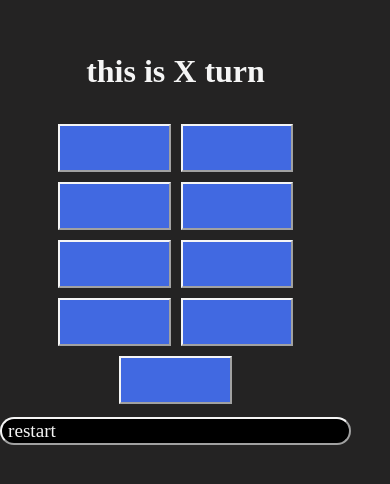
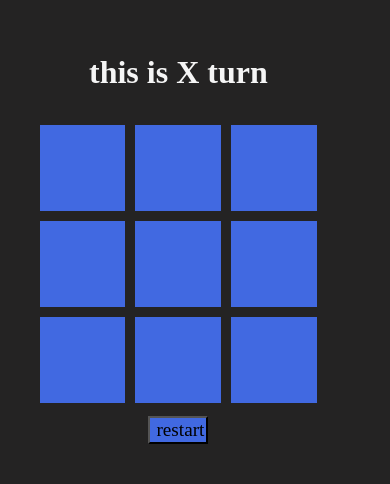
Before and after one commit to HussainALAradi5/Tic-Tac-Toa-React, a React (Vite) app: page / in a window 390 px wide. Shown: the part 184-668 px from the top of the page. Built offline with nearby package versions, Linux system fonts and the light colour scheme.

Commit message:
some minor visual improvement

```diff
--- a/src/App.css
+++ b/src/App.css
@@ -22,26 +22,33 @@ body {
 }
 
 .square {
-  height: 5rem;
   width: calc(30% - 10px);
+  padding-top: calc(30% - 10px);
   margin: 5px;
+  position: relative;
 }
 
-button {
+.square button {
+  position: absolute;
+  top: 0;
+  left: 0;
+  width: 100%;
   height: 100%;
-  width: 100%;
-  cursor: pointer;
-  font-family: cursive;
+
   font-size: 3rem;
   background-color: royalblue;
   color: whitesmoke;
-  border-color: whitesmoke;
+  border: none;
+  display: flex;
+  align-items: center;
+  justify-content: center;
 }
 
 button:hover {
   background-color: darkblue;
   transition: 1.5s;
   box-shadow: 1rem 1rem 1rem black;
+  cursor: pointer;
 }
 
 .restrt {
@@ -50,13 +57,7 @@ button:hover {
   font-size: 2rem;
   justify-self: center;
   margin-top: 2rem;
-  border-radius: 2rem;
-  background-color: black;
-}
-
-.restrt:hover {
-  background-color: darkgreen;
-  transition: 1.5s;
+  background-color: royalblue;
 }
 
 .status {
@@ -72,8 +73,8 @@ button:hover {
   }
 
   .square {
-    height: 4rem;
-    width: calc(33.33% - 6px);
+    width: calc(30% - 6px);
+    padding-top: calc(30% - 6px);
   }
 
   button {
@@ -81,7 +82,7 @@ button:hover {
   }
 
   .restrt {
-    width: 100%;
+    width: 21%;
     font-size: 1.5rem;
     margin-top: 1rem;
   }
@@ -98,8 +99,8 @@ button:hover {
   }
 
   .square {
-    height: 3rem;
-    width: calc(33.33% - 4px);
+    width: calc(30% - 4px);
+    padding-top: calc(30% - 4px);
   }
 
   button {
@@ -107,7 +108,7 @@ button:hover {
   }
 
   .restrt {
-    width: 100%;
+    width: 20%;
     font-size: 1.2rem;
     margin-top: 0.5rem;
   }
```
